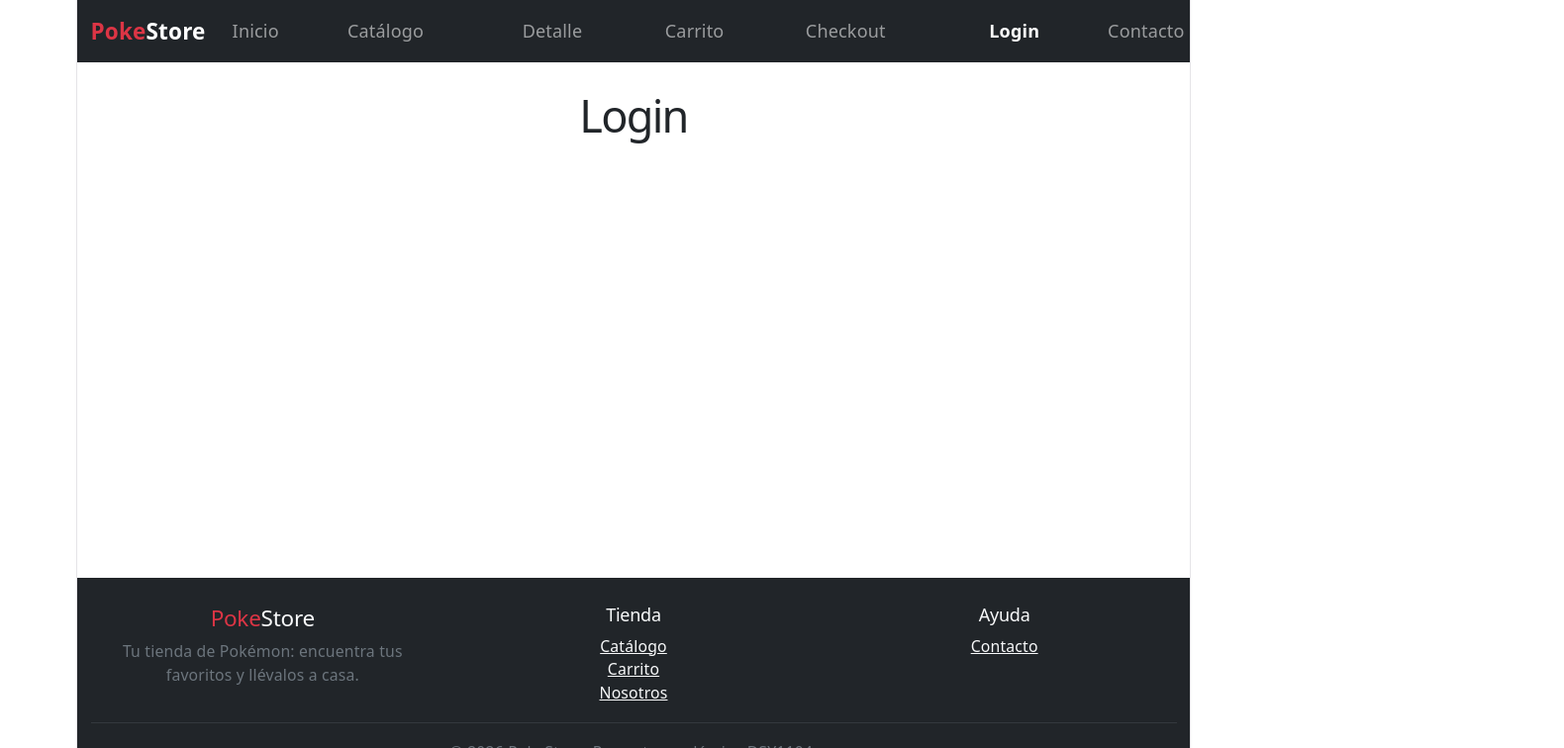
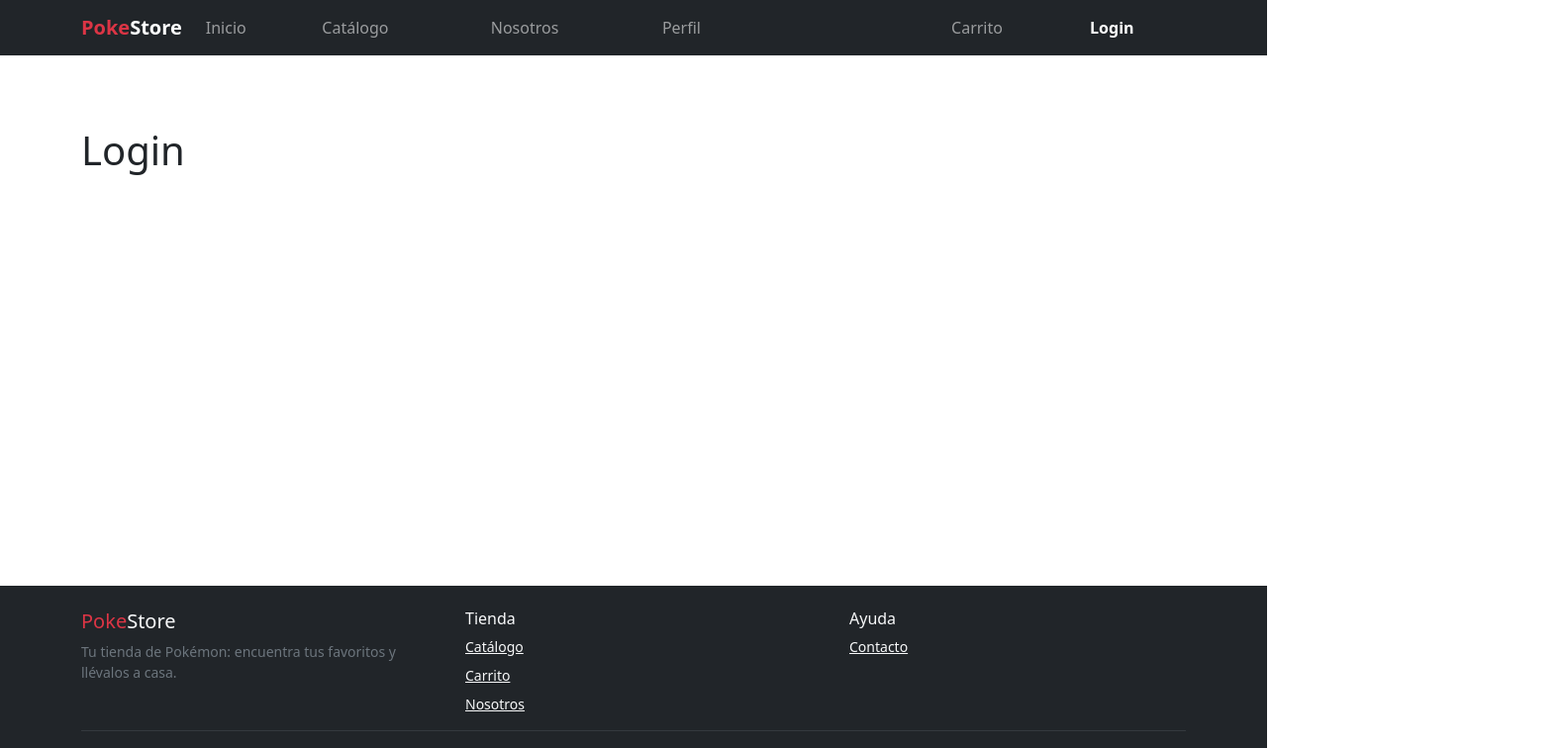
Before and after one commit to jrodriguezluna/poke-store, a React (Vite) app: page /login in a window 1280 px wide. Shown: the top 756 px of the page at 99% size, 1580 px wide, since content can reach past the window. Built offline with nearby package versions, Linux system fonts and the light colour scheme.

Commit message:
add: navbar arreglado

```diff
--- a/src/App.jsx
+++ b/src/App.jsx
@@ -17,7 +17,7 @@ function App() {
     <BrowserRouter>
       <div className="d-flex flex-column min-vh-100">
         <Navbar />
-        <main className="flex-grow-1">
+        <main className="flex-grow-1 py-4 py-md-5">
           <Routes>
             <Route path="/" element={<Home />} />
             <Route path="/catalogo" element={<Catalogo />} />
--- a/src/components/Footer.jsx
+++ b/src/components/Footer.jsx
@@ -4,7 +4,7 @@ function Footer() {
   return (
     <footer className="bg-dark text-light mt-auto py-4">
       <div className="container">
-        <div className="row gy-3">
+        <div className="row gy-4 gx-md-5">
           <div className="col-12 col-md-4">
             <h2 className="h5">
               <span className="text-danger">Poke</span>Store
@@ -16,7 +16,7 @@ function Footer() {
 
           <nav className="col-6 col-md-4" aria-label="Tienda">
             <h2 className="h6">Tienda</h2>
-            <ul className="list-unstyled small mb-0">
+            <ul className="list-unstyled small mb-0 d-flex flex-column gap-2">
               <li><Link className="link-light" to="/catalogo">Catálogo</Link></li>
               <li><Link className="link-light" to="/carrito">Carrito</Link></li>
               <li><Link className="link-light" to="/nosotros">Nosotros</Link></li>
--- a/src/components/Navbar.css
+++ b/src/components/Navbar.css
@@ -1,3 +1,13 @@
+.navbar-nav {
+  gap: 0.25rem;
+}
+
+@media (min-width: 992px) {
+  .navbar-nav {
+    gap: 1rem;
+  }
+}
+
 .nav-hover {
   display: inline-flex;
   flex-direction: column;
--- a/src/components/Navbar.jsx
+++ b/src/components/Navbar.jsx
@@ -4,17 +4,32 @@ import Nav from 'react-bootstrap/Nav';
 import Navbar from 'react-bootstrap/Navbar';
 import './Navbar.css';
 
-const enlaces = [
+const enlacesIzquierda = [
   { to: '/', label: 'Inicio', end: true },
-  { to: '/Catalogo', label: 'Catálogo' },
-  { to: '/Producto/1', label: 'Detalle' },
-  { to: '/Carrito', label: 'Carrito' },
-  { to: '/Checkout', label: 'Checkout' },
-  { to: '/Login', label: 'Login' },
-  { to: '/Contacto', label: 'Contacto' },
-  { to: '/Perfil', label: 'Perfil' },
-  { to: '/Nosotros', label: 'Nosotros' },
+  { to: '/catalogo', label: 'Catálogo' },
+  { to: '/nosotros', label: 'Nosotros' },
+  { to: '/perfil', label: 'Perfil' },
 ];
+
+const enlacesDerecha = [
+  { to: '/carrito', label: 'Carrito' },
+  { to: '/login', label: 'Login' },
+];
+
+function renderEnlaces(enlaces) {
+  return enlaces.map(({ to, label, end }) => (
+    <Nav.Link
+      key={to}
+      as={NavLink}
+      to={to}
+      end={end}
+      className="nav-hover"
+      data-text={label}
+    >
+      {label}
+    </Nav.Link>
+  ));
+}
 
 function AppNavbar() {
   return (
@@ -27,20 +42,8 @@ function AppNavbar() {
         <Navbar.Toggle aria-controls="menuPrincipal" />
 
         <Navbar.Collapse id="menuPrincipal">
-          <Nav className="me-auto">
-            {enlaces.map(({ to, label, end }) => (
-              <Nav.Link
-                key={to}
-                as={NavLink}
-                to={to}
-                end={end}
-                className="nav-hover"
-                data-text={label}
-              >
-                {label}
-              </Nav.Link>
-            ))}
-          </Nav>
+          <Nav className="me-auto">{renderEnlaces(enlacesIzquierda)}</Nav>
+          <Nav className="ms-lg-auto">{renderEnlaces(enlacesDerecha)}</Nav>
         </Navbar.Collapse>
       </Container>
     </Navbar>
--- a/src/index.css
+++ b/src/index.css
@@ -1,111 +1,14 @@
-:root {
-  --text: #6b6375;
-  --text-h: #08060d;
-  --bg: #fff;
-  --border: #e5e4e7;
-  --code-bg: #f4f3ec;
-  --accent: #aa3bff;
-  --accent-bg: rgba(170, 59, 255, 0.1);
-  --accent-border: rgba(170, 59, 255, 0.5);
-  --social-bg: rgba(244, 243, 236, 0.5);
-  --shadow:
-    rgba(0, 0, 0, 0.1) 0 10px 15px -3px, rgba(0, 0, 0, 0.05) 0 4px 6px -2px;
-
-  --sans: system-ui, 'Segoe UI', Roboto, sans-serif;
-  --heading: system-ui, 'Segoe UI', Roboto, sans-serif;
-  --mono: ui-monospace, Consolas, monospace;
-
-  font: 18px/145% var(--sans);
-  letter-spacing: 0.18px;
-  color-scheme: light dark;
-  color: var(--text);
-  background: var(--bg);
-  font-synthesis: none;
-  text-rendering: optimizeLegibility;
-  -webkit-font-smoothing: antialiased;
-  -moz-osx-font-smoothing: grayscale;
-
-  @media (max-width: 1024px) {
-    font-size: 16px;
-  }
-}
-
-@media (prefers-color-scheme: dark) {
-  :root {
-    --text: #9ca3af;
-    --text-h: #f3f4f6;
-    --bg: #16171d;
-    --border: #2e303a;
-    --code-bg: #1f2028;
-    --accent: #c084fc;
-    --accent-bg: rgba(192, 132, 252, 0.15);
-    --accent-border: rgba(192, 132, 252, 0.5);
-    --social-bg: rgba(47, 48, 58, 0.5);
-    --shadow:
-      rgba(0, 0, 0, 0.4) 0 10px 15px -3px, rgba(0, 0, 0, 0.25) 0 4px 6px -2px;
-  }
-
-  #social .button-icon {
-    filter: invert(1) brightness(2);
-  }
-}
-
 body {
   margin: 0;
 }
 
 #root {
-  width: 1126px;
-  max-width: 100%;
-  margin: 0 auto;
-  text-align: center;
-  border-inline: 1px solid var(--border);
   min-height: 100svh;
   display: flex;
   flex-direction: column;
-  box-sizing: border-box;
 }
 
-h1,
-h2 {
-  font-family: var(--heading);
-  font-weight: 500;
-  color: var(--text-h);
+img {
+  max-width: 100%;
+  height: auto;
 }
-
-h1 {
-  font-size: 56px;
-  letter-spacing: -1.68px;
-  margin: 32px 0;
-  @media (max-width: 1024px) {
-    font-size: 36px;
-    margin: 20px 0;
-  }
-}
-h2 {
-  font-size: 24px;
-  line-height: 118%;
-  letter-spacing: -0.24px;
-  margin: 0 0 8px;
-  @media (max-width: 1024px) {
-    font-size: 20px;
-  }
-}
-p {
-  margin: 0;
-}
-
-code,
-.counter {
-  font-family: var(--mono);
-  display: inline-flex;
-  border-radius: 4px;
-  color: var(--text-h);
-}
-
-code {
-  font-size: 15px;
-  line-height: 135%;
-  padding: 4px 8px;
-  background: var(--code-bg);
-}
```
Also changed, not shown: 1 other file (tests, documents, lock files or other folders).
